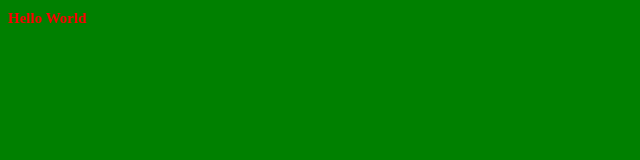
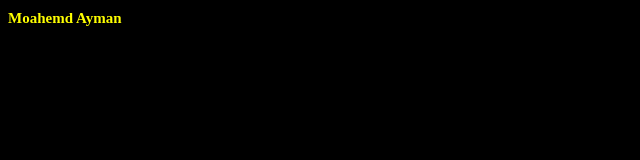
Before and after one commit to mohamedaymam/myproject, a plain HTML site: page index.html in a window 1280 px wide. Shown: the whole page, without its empty margins (0-640 px from the left). Drawn offline with Linux system fonts and the light colour scheme.

Commit message:
edit the index.html and style.css file

```diff
--- a/index.html
+++ b/index.html
@@ -7,7 +7,7 @@
     <link rel="stylesheet" href="style.css" />
   </head>
   <body>
-    <h1>Hello World</h1>
+    <h1>Moahemd Ayman</h1>
     <script src="app.js"></script>
   </body>
 </html>
--- a/style.css
+++ b/style.css
@@ -1,7 +1,7 @@
 h1 {
-  color: red;
+  color: yellow;
   font-size: 15px;
 }
 body {
-  background-color: green;
+  background-color: black;
 }
```
